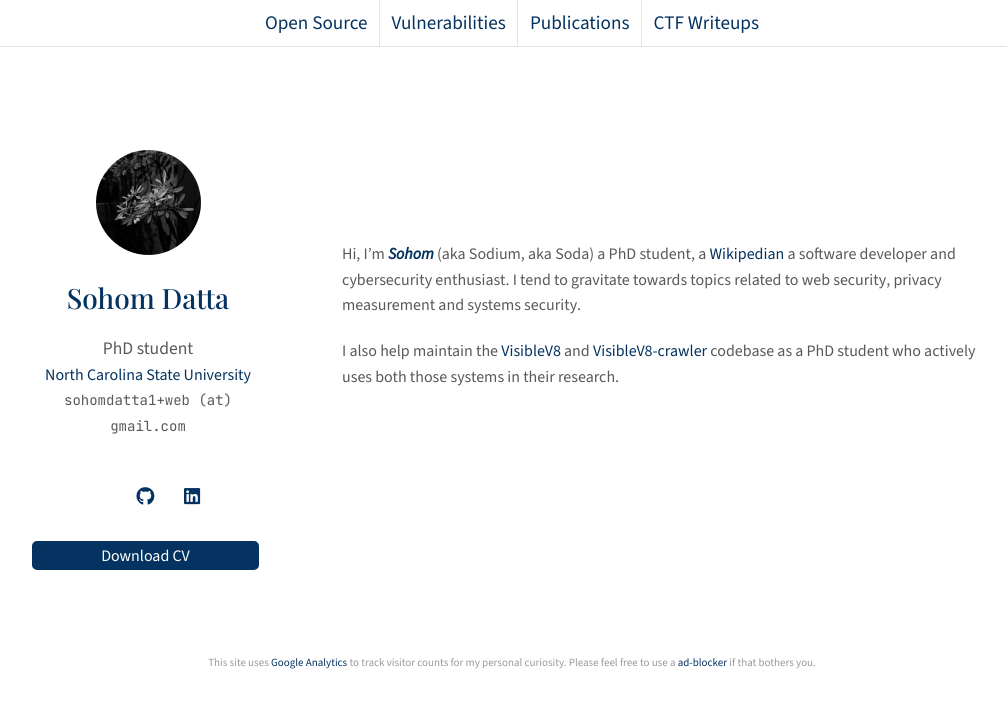
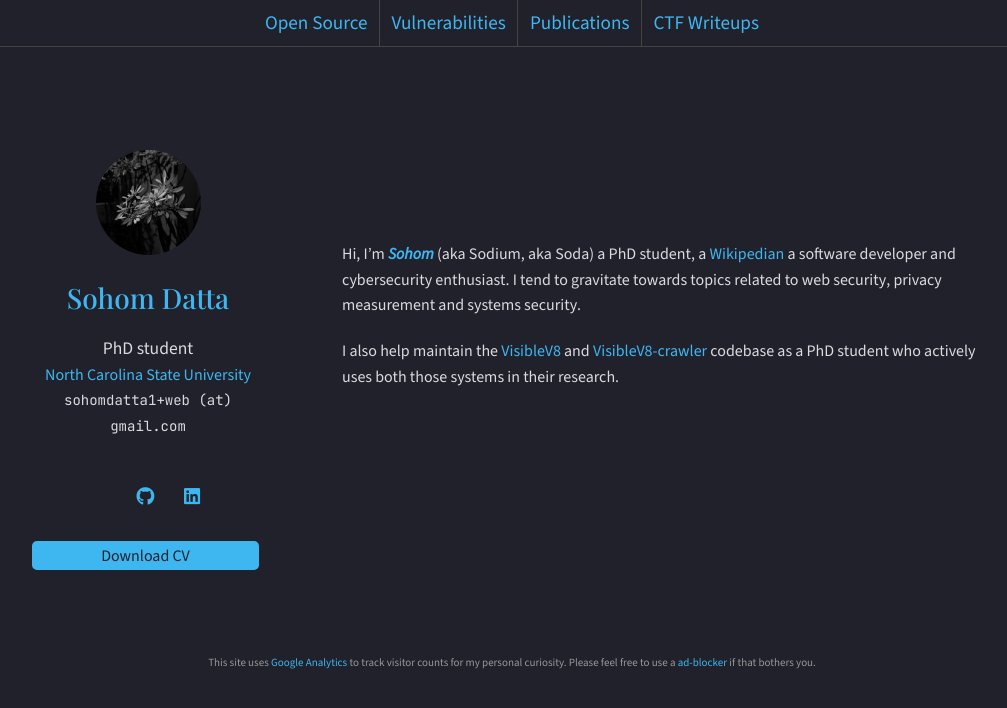
Before and after one commit to sohomdatta1/sohomdatta1.github.io, a Jekyll site: the page built from index.md, in a window 1280 px wide. Shown: the top 708 px of the page, without its empty margins (128-1135 px from the left). Built offline with Jekyll 4.4.1, drawn with Linux system fonts in a browser that asks for light colours; nearby versions of some CDN libraries; some web fonts are replaced; a style sheet for code colours, icons or effects is not loaded.

Commit message:
use only the dark color scheme, the other is not so great

```diff
--- a/_sass/minimal-light.scss
+++ b/_sass/minimal-light.scss
@@ -1,23 +1,12 @@
 @import url('https://fonts.googleapis.com/css2?family=Playfair+Display:ital,wght@0,500;0,600;1,500;1,600&family=Source+Sans+3:ital,wght@0,400;0,500;0,600;1,400&family=JetBrains+Mono:wght@400;700&display=swap');
 
 :root {
-  --bg-color: #fff;
-  --text-color: #595959;
-  --primary-color: #043361;
-  --border: #e5e5e5;
-  --link-hover-color: #043361bb;
-  --raised-bg: #f4f4f4;
-}
-
-@media (prefers-color-scheme: dark) {
-  :root {
     --bg-color: #20212b;
     --text-color: #dadbdf;
     --primary-color: rgb(62, 183, 240);
     --border: #444;
     --link-hover-color: rgba(62, 183, 240, 0.7);
     --raised-bg: #252630;
-  }
 }
 
 body {
```
